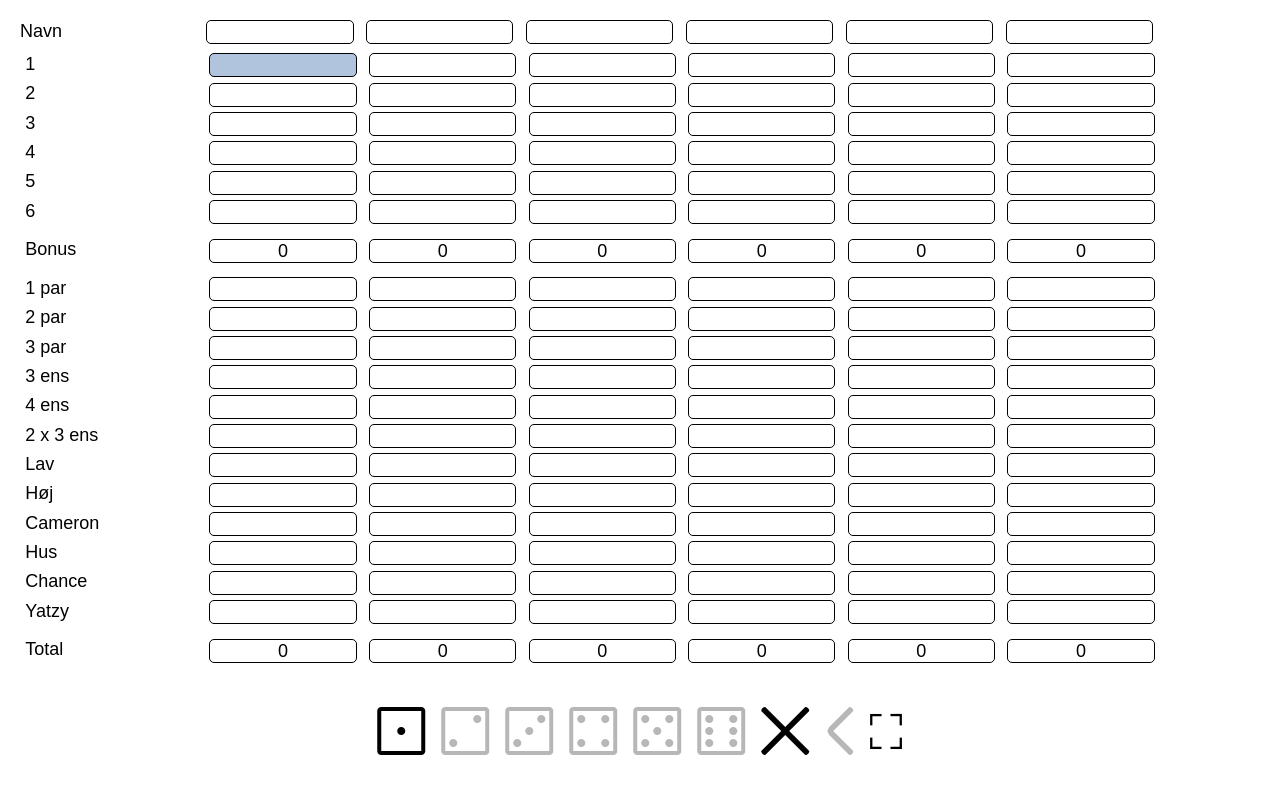
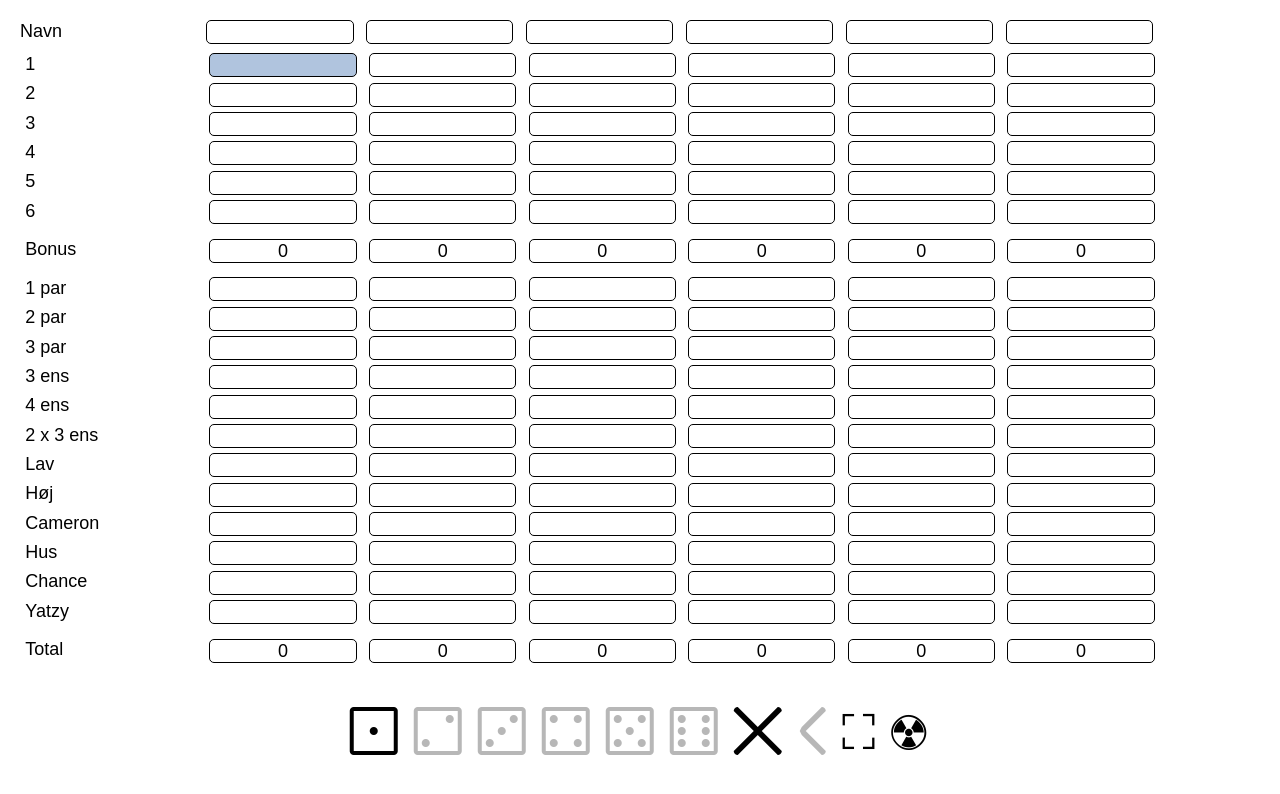
Before and after one commit to jamsenik/Mogens21, a React (Create React App) app: page / in a window 1280 px wide. Shown: the top 794 px of the page. Built offline with nearby package versions, Linux system fonts and the light colour scheme.

Commit message:
Clear board

```diff
--- a/src/Board.tsx
+++ b/src/Board.tsx
@@ -1,8 +1,9 @@
 import React from 'react';
-import { Round, YatzySet } from './YatzySet';
+import { Round, YatzySet, RoundState } from './YatzySet';
 import { Række } from './Række';
 import { LæsRække } from './LæsRække';
 import { FullScreenToggle } from './FullScreenToggle';
+import { ClearBoard } from './ClearBoard';
 import { Navne } from "./Navne";
 import { Mellemrum } from "./Mellemrum";
 import { ReactElement } from 'react';
@@ -17,6 +18,28 @@ interface State {
 export class Board extends React.Component<{}, State> {
     constructor(props: {}) {
         super(props);
+
+        let sets = this.clearSets();
+        let storedStateJson = localStorage.getItem('MogensYatzy');
+        if (storedStateJson !== null) {
+            var allRounds: RoundState[][] = JSON.parse(storedStateJson);
+
+            console.log("Board loaded");
+
+            for (let index = 0; index < allRounds.length; index++) {
+                const element = allRounds[index];
+                sets[index].setCubes(element);
+            }
+
+        }
+        this.state = {
+            YatzySets: sets,
+            currentSet: sets[0],
+            currentRound: sets[0].round(0),
+        };
+    }
+
+    clearSets(): YatzySet[] {
         let sets = Array(6).fill(null).map(() => new YatzySet());
         for (let index = 1; index < sets.length; index++) {
             const left = sets[index - 1];
@@ -24,11 +47,7 @@ export class Board extends React.Component<{}, State> {
             left.setRight(right);
             right.setLeft(left);
         }
-        this.state = {
-            YatzySets: sets,
-            currentSet: sets[0],
-            currentRound: sets[0].round(0),
-        };
+        return sets;
     }
 
     handleClick(p: number, r: number) {
@@ -40,6 +59,7 @@ export class Board extends React.Component<{}, State> {
             currentSet: set,
             currentRound: round
         });
+
     }
 
     rowFunc(round: number): (p: number) => void {
@@ -54,20 +74,43 @@ export class Board extends React.Component<{}, State> {
     addDice(i: number) {
         this.state.currentRound.add(i);
         this.setState(this.state);
+        this.storeBoard();
     }
 
     removeDice() {
         console.log("Back");
         this.state.currentRound.back();
         this.setState(this.state);
+        this.storeBoard();
     }
 
     scratch() {
         console.log("Scratch");
         this.state.currentRound.scratch();
         this.setState(this.state);
+        this.storeBoard();
+    }
+
+    clearBoard() {
+        console.log("Clear board");
+        const sets =  this.clearSets();
+        this.setState({
+            YatzySets: sets,
+            currentSet: sets[0],
+            currentRound: sets[0].round(0),
+        });
+        this.storeBoard(sets);
 
     }
+
+    storeBoard(sets: YatzySet[] | null = null) {
+        console.log("Store board");
+        if (sets == null){
+            sets = this.state.YatzySets;
+        }
+        localStorage.setItem("MogensYatzy", JSON.stringify(sets.map(ys => ys.allCubes())));
+    }
+
 
     terning(i: number) {
         return (
@@ -85,6 +128,8 @@ export class Board extends React.Component<{}, State> {
             available={this.state.currentSet.rounds[round].blank()}
             currentRound={this.state.currentRound} />;
     }
+
+
 
     render() {
         return (
@@ -114,7 +159,6 @@ export class Board extends React.Component<{}, State> {
                     {this.række(17, "Yatzy")}
                     <Mellemrum />
                     <LæsRække Slags="Total" Tal={this.state.YatzySets.map(ys => ys.score())}></LæsRække>
-
                 </div>
                 <div className="nederst">
                     <div className="slag">
@@ -130,6 +174,7 @@ export class Board extends React.Component<{}, State> {
                         <button className="terning" onClick={() => this.scratch()}>X</button>
                         <button className="terning" disabled={this.state.currentRound.blank()} onClick={() => this.removeDice()}>&lt;</button>
                         <FullScreenToggle />
+                        <ClearBoard  onClick={() => this.clearBoard()}/>
                     </div>
                 </div>
             </div>
--- /dev/null
+++ b/src/ClearBoard.tsx
@@ -0,0 +1,19 @@
+import React from 'react';
+
+export function ClearBoard(props: Props)  {
+
+        return (
+            <button className="terning" onClick={() => bekræft(props.onClick)}>&#x2622; </button>
+        );
+
+    }
+
+function bekræft (clear: () => void){
+    if (window.confirm("Ægte?")){
+        clear();
+    }
+}
+
+interface Props {
+    onClick: () => void;
+  }
--- a/src/Game.tsx
+++ b/src/Game.tsx
@@ -10,18 +10,4 @@ export class Game extends React.Component {
             </div>
         );
     }
-
-    componentDidMount() {
-        window.addEventListener('beforeunload', this.beforeunload.bind(this));
-    }
-
-    componentWillUnmount() {
-        window.removeEventListener('beforeunload', this.beforeunload.bind(this));
-    }
-
-    beforeunload(e: Event) {
-        console.log('Before unload');
-        e.preventDefault();
-        e.returnValue = true;
-    }
 }
--- a/src/YatzySet.ts
+++ b/src/YatzySet.ts
@@ -80,6 +80,36 @@ export class YatzySet {
         return this.rounds.filter(round => !round.blank());
     }
 
+    allCubes(): RoundState[] {
+        return this.rounds.map(r => {
+            var state: RoundState = {
+                cubes: r.cubes,
+                scratched: r.scrathed
+
+            };
+            return state;
+        });
+    }
+
+    setCubes(rounds: RoundState[]) {
+        for (let index = 0; index < rounds.length; index++) {
+            const element = rounds[index];
+            if (element.scratched) {
+                this.rounds[index].scratch();
+            } else {
+                element.cubes.forEach(cube => {
+                    this.rounds[index].add(cube);
+
+                });
+            }
+        }
+    }
+
+}
+
+export interface RoundState {
+    cubes: number[];
+    scratched: boolean;
 }
 
 export class Round {
--- a/src/index.tsx
+++ b/src/index.tsx
@@ -3,10 +3,6 @@ import ReactDOM from 'react-dom';
 import './index.css';
 import { Game } from './Game';
 
-
-
-// ========================================
-
 ReactDOM.render(
     <Game />,
     document.getElementById('root')
```
Also changed, not shown: 1 other file (tests, documents, lock files or other folders).
